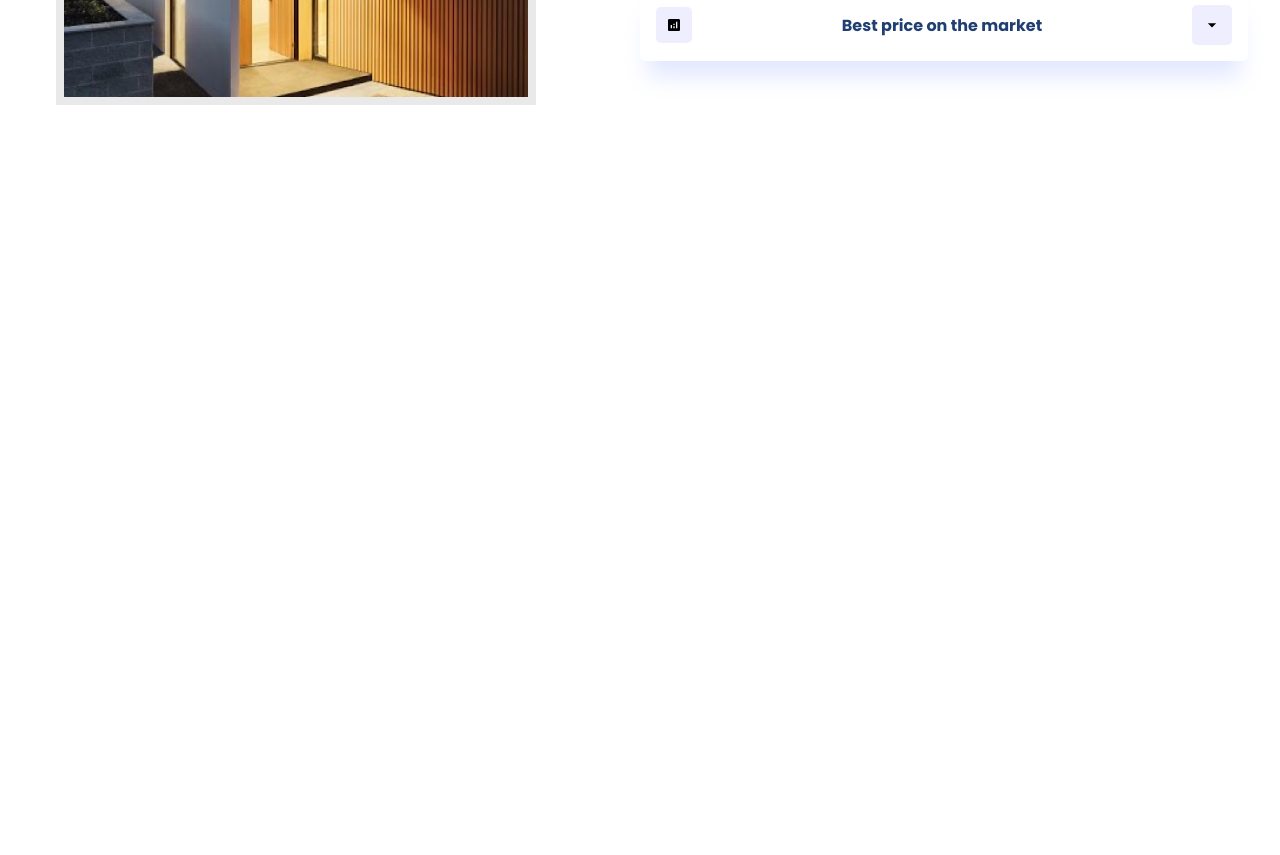
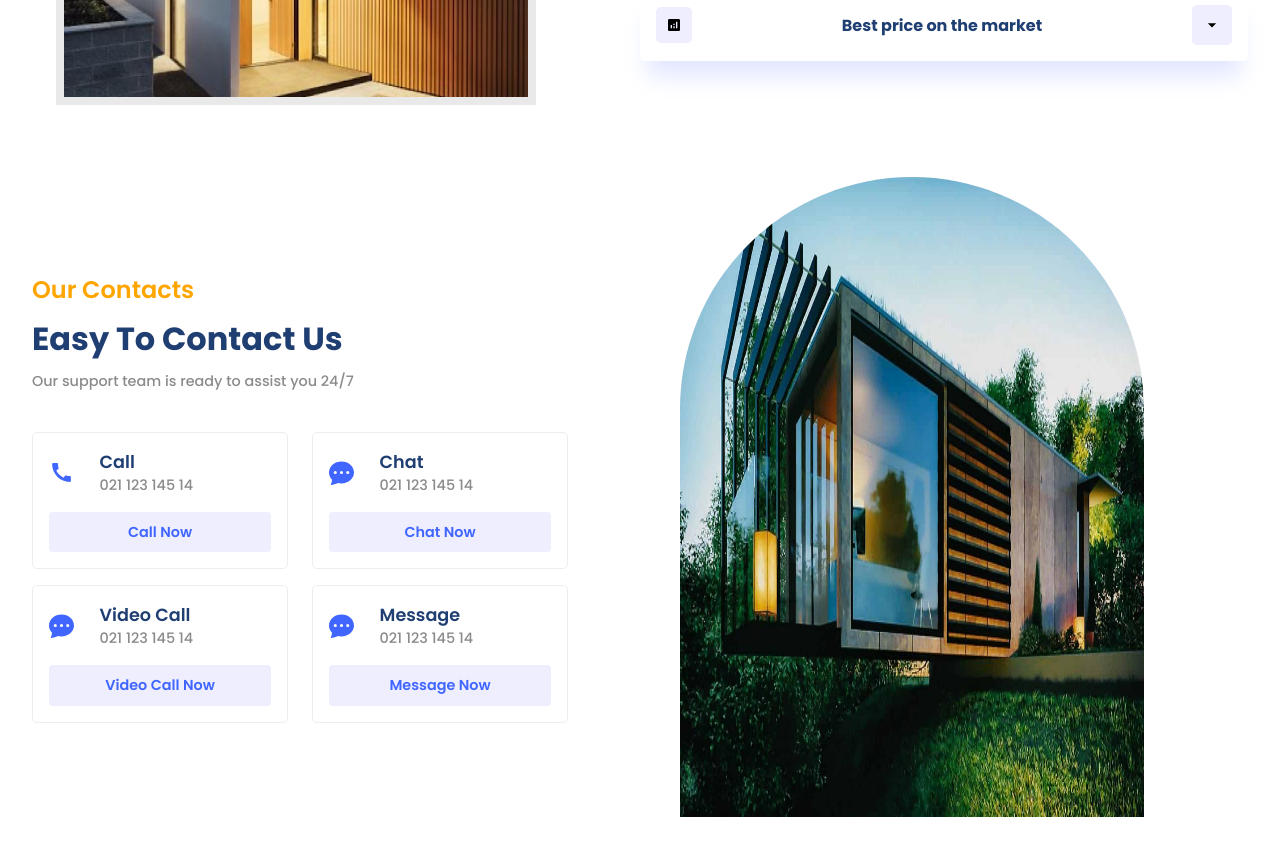
Before and after one commit to meghuraval/real_estate_project, a React (Vite) app in the folder realestatelandingpage/: page / in a window 1280 px wide. Shown: the part 2100-2955 px from the top of the page. Before the commit the page ends 2237 px from the top, so only its background shows below. Built offline with nearby package versions, Linux system fonts and the light colour scheme.

Commit message:
contact part is finished

```diff
--- a/realestatelandingpage/src/App.jsx
+++ b/realestatelandingpage/src/App.jsx
@@ -1,5 +1,6 @@
 import "./App.css";
 import Companies from "./components/Companies";
+import Contact from "./components/Contact";
 import Header from "./components/Header";
 import Hero from "./components/Hero";
 import Resedencies from "./components/Resedencies";
@@ -16,6 +17,7 @@ function App() {
       <Companies />
       <Resedencies />
       <Value />
+      <Contact />
     </div>
   );
 }
--- /dev/null
+++ b/realestatelandingpage/src/components/Contact.css
@@ -0,0 +1,66 @@
+.c-container{
+    justify-content: space-between;
+}
+
+.c-container>div{
+    display: flex;
+    flex: 1;
+}
+
+.c-right{
+    width: 10%;
+
+}
+
+.c-left{
+    gap: 0.5rem;
+    flex: 0 0 70%;
+}
+
+.contactModes{
+    margin-top: 2rem;
+    gap: 1rem;
+}
+
+.contactModes .row{
+    gap: 1.5rem;
+}
+
+.mode{
+    width: 16rem;
+    padding: 1rem;
+    border: 0.8px solid rgba(128, 128, 128, 0.145);
+    border-radius: 5px;
+    gap: 1rem;
+    transition: all 300ms ease-in-out;
+}
+
+.mode .button{
+    width: 100%;
+    background: var(--lightBlue);
+    color: var(--blue);
+    font-size: 0.9rem;
+    font-weight: 600;
+}
+
+.mode >:nth-child(1){
+    width: 100%;
+    gap: 1.6rem;
+}
+
+
+.mode .detail .primaryText{
+    font-size: 1.1rem;
+    font-weight: 600;
+}
+
+.mode:hover{
+    scale: 1.1;
+    box-shadow: var(--shadow);
+}
+
+.mode .button:hover{
+    background: var(--blue-gradient);
+    color: white;
+    scale: 0.8;
+}
--- /dev/null
+++ b/realestatelandingpage/src/components/Contact.jsx
@@ -0,0 +1,87 @@
+/* eslint-disable no-unused-vars */
+import React from "react";
+import "./Contact.css";
+import { MdCall } from "react-icons/md";
+import { BsFillChatDotsFill } from "react-icons/bs";
+
+const Contact = () => {
+  return (
+    <section className="c-wrapper">
+      <div className="paddings innerWidth flexCenter c-container">
+        <div className="flexColStart c-left">
+          <span className="orangeText">Our Contacts</span>
+          <span className="primaryText">Easy To Contact Us</span>
+          <span className="secondaryText">
+            Our support team is ready to assist you 24/7
+          </span>
+
+          <div className="flexColStart contactModes">
+            <div className="flexStart row">
+              <div className="flexColCenter mode">
+                <div className="flexStart">
+                  <div className="flexCenter icon">
+                    <MdCall size={25} />
+                  </div>
+                  <div className="flexColStart detail">
+                    <span className="primaryText">Call</span>
+                    <span className="secondaryText">021 123 145 14</span>
+                  </div>
+                </div>
+                <div className="flexCenter button">Call Now</div>
+              </div>
+
+              <div className="flexColCenter mode">
+                <div className="flexStart">
+                  <div className="flexCenter icon">
+                    <BsFillChatDotsFill size={25} />
+                  </div>
+                  <div className="flexColStart detail">
+                    <span className="primaryText">Chat</span>
+                    <span className="secondaryText">021 123 145 14</span>
+                  </div>
+                </div>
+                <div className="flexCenter button">Chat Now</div>
+              </div>
+            </div>
+
+            <div className="flexStart row">
+              <div className="flexColCenter mode">
+                <div className="flexStart">
+                  <div className="flexCenter icon">
+                    <BsFillChatDotsFill size={25} />
+                  </div>
+                  <div className="flexColStart detail">
+                    <span className="primaryText">Video Call</span>
+                    <span className="secondaryText">021 123 145 14</span>
+                  </div>
+                </div>
+                <div className="flexCenter button">Video Call Now</div>
+              </div>
+
+              <div className="flexColCenter mode">
+                <div className="flexStart">
+                  <div className="flexCenter icon">
+                    <BsFillChatDotsFill size={25} />
+                  </div>
+                  <div className="flexColStart detail">
+                    <span className="primaryText">Message</span>
+                    <span className="secondaryText">021 123 145 14</span>
+                  </div>
+                </div>
+                <div className="flexCenter button">Message Now</div>
+              </div>
+            </div>
+          </div>
+        </div>
+
+        <div className="c-right">
+          <div className="image-container">
+            <img src="./contact.jpg" alt="contact-image" />
+          </div>
+        </div>
+      </div>
+    </section>
+  );
+};
+
+export default Contact;
```
